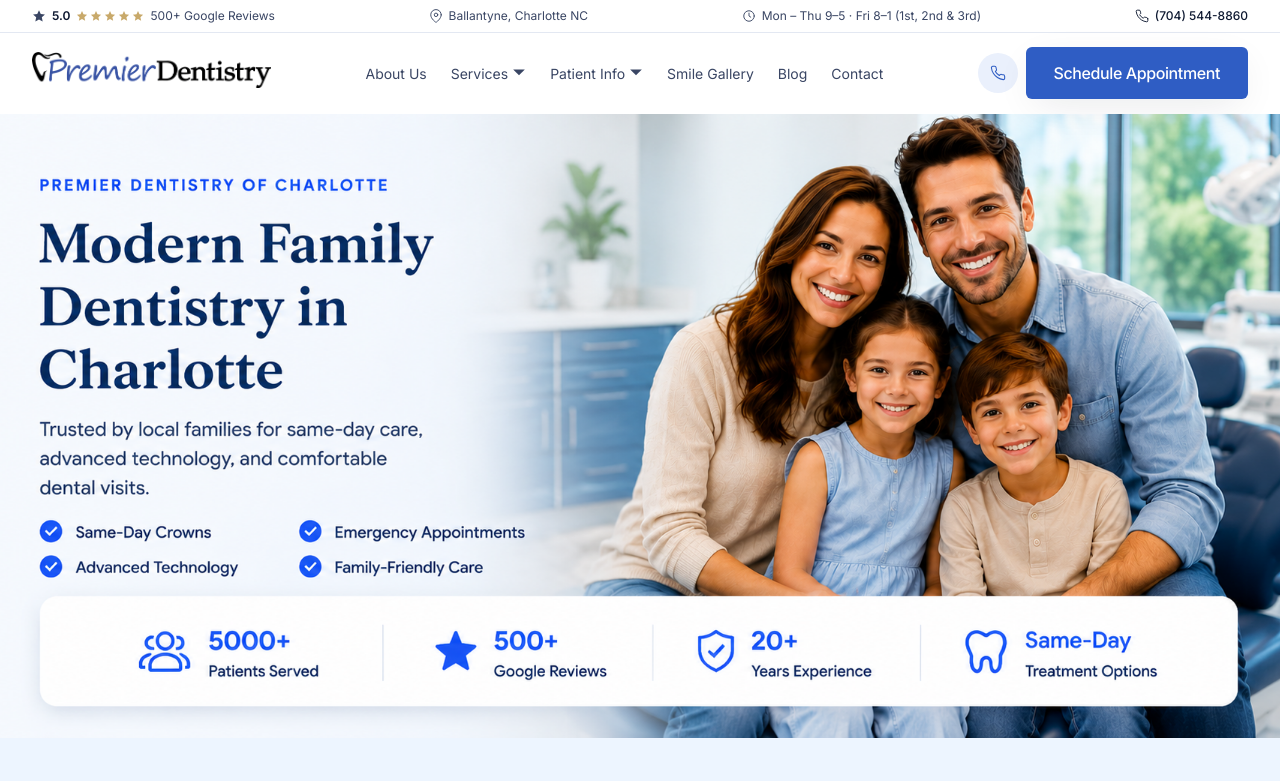
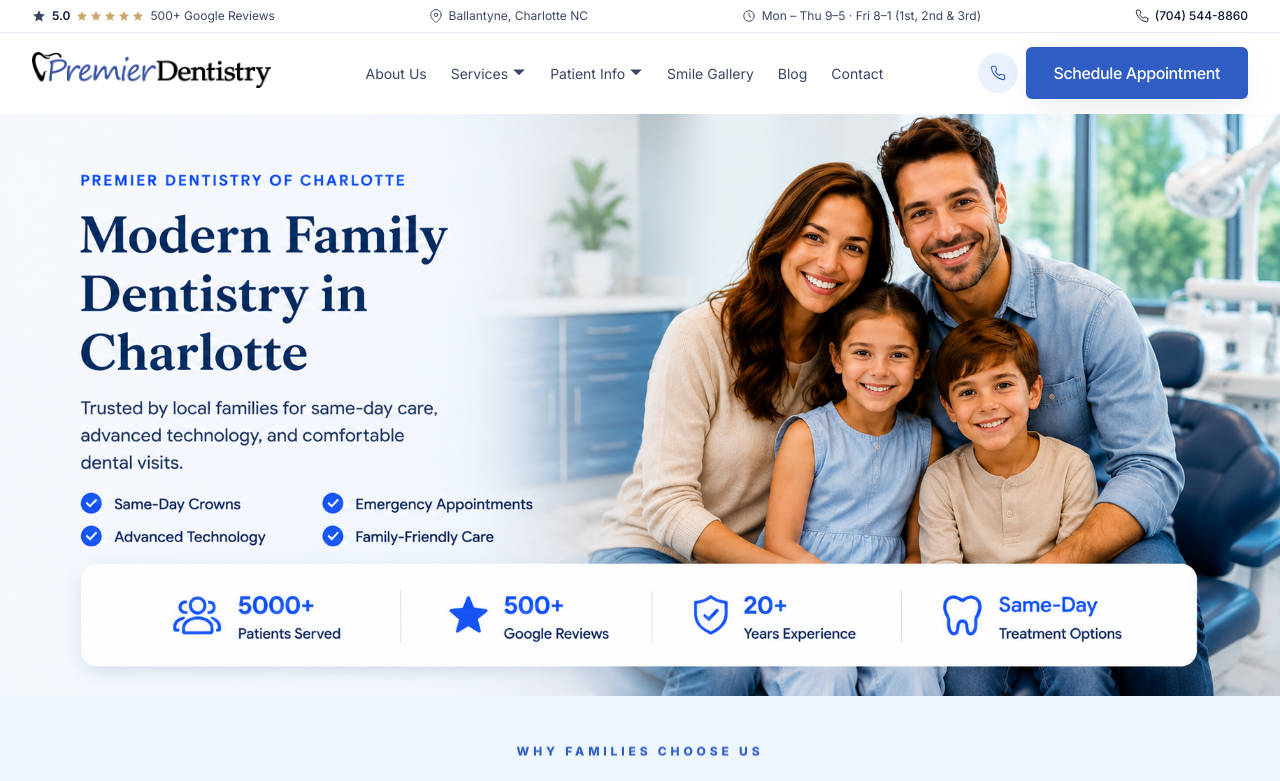
Before and after one commit to sendeepak2025/premierdentistrync.com, a Next.js app: page / in a window 1280 px wide. Shown: the top 781 px of the page. Built offline with nearby package versions, Linux system fonts and the light colour scheme; a web font is replaced by a local one.

Commit message:
Fix responsive hero image cropping

```diff
--- a/src/app/page.tsx
+++ b/src/app/page.tsx
@@ -55,9 +55,9 @@ export default function HomePage() {
         about: { "@id": absoluteUrl("/#dentist") },
         primaryImageOfPage: {
           "@type": "ImageObject",
-          url: absoluteUrl("/new.png"),
-          width: 1920,
-          height: 900,
+          url: absoluteUrl("/hero-new.png"),
+          width: 1831,
+          height: 832,
         },
         significantLink: [
           absoluteUrl("/services"),
@@ -94,22 +94,16 @@ export default function HomePage() {
         <p className="sr-only">
           Premier Dentistry of Charlotte provides same-day crowns, emergency appointments, advanced technology, and family-friendly dental care.
         </p>
-        <div
-          className="relative w-full overflow-hidden"
-          style={{
-            height: "clamp(480px, 78svh, 920px)",
-          }}
-        >
         <Image
           src="/hero-new.png"
           alt="Modern Family Dentistry in Charlotte at Premier Dentistry"
-            fill
+          width={1831}
+          height={832}
           priority
           quality={100}
           sizes="100vw"
-            className="object-cover object-center"
+          className="h-auto w-full"
         />
-        </div>
       </section>
 
       {/* TRUST MARQUEE */}
```
Lines whose indentation alone changed are shown as unchanged.
